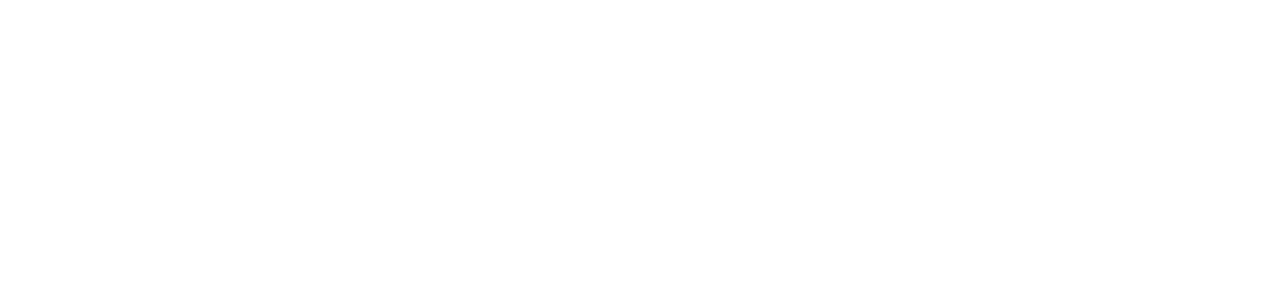
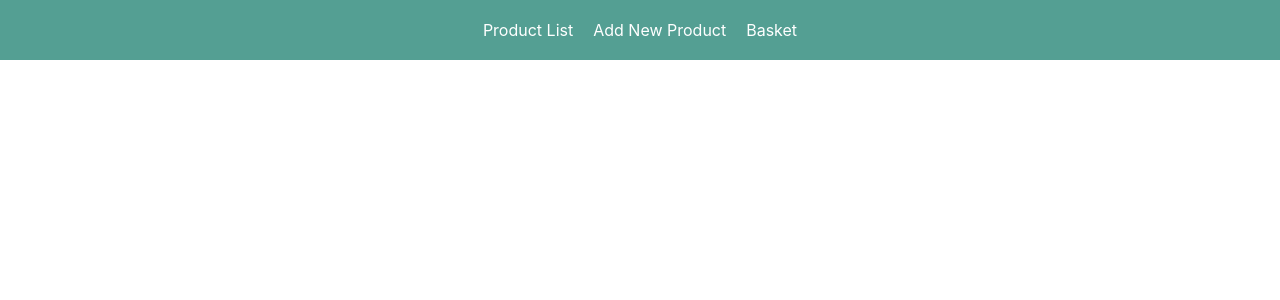
Before and after one commit to rmcodingnet/products-with-api, a React (Create React App) app: page / in a window 1280 px wide. Shown: the top 300 px of the page. Built offline with nearby package versions, Linux system fonts and the light colour scheme.

Commit message:
Added navbar with unfinalised styles

```diff
--- /dev/null
+++ b/src/components/Navbar/Navbar.css
@@ -0,0 +1,17 @@
+.navbar {
+    display: flex;
+    flex-direction: row;
+    padding: 20px;
+    background-color:  #549F93;
+    margin-bottom: 40px;
+    justify-content: center;
+}
+
+.navItem {
+    margin: 0 10px;
+}
+
+.navItem a {
+    color: white;
+    text-decoration: none
+}
--- a/src/components/Navbar/Navbar.js
+++ b/src/components/Navbar/Navbar.js
@@ -1,9 +1,19 @@
 import React from 'react';
+import { Link } from 'react-router-dom';
+import './Navbar.css'
 
 const Navbar = () => {
     return (
-        <div>
-
+        <div className="navbar">
+            <div className="navItem">
+                <Link to="/">Product List</Link>
+            </div>
+            <div className="navItem">
+                <Link to="/addProduct">Add New Product</Link>
+            </div>
+            <div className="navItem">
+                <Link to="/checkout">Basket</Link>
+            </div>
         </div>
     );
 };
```
